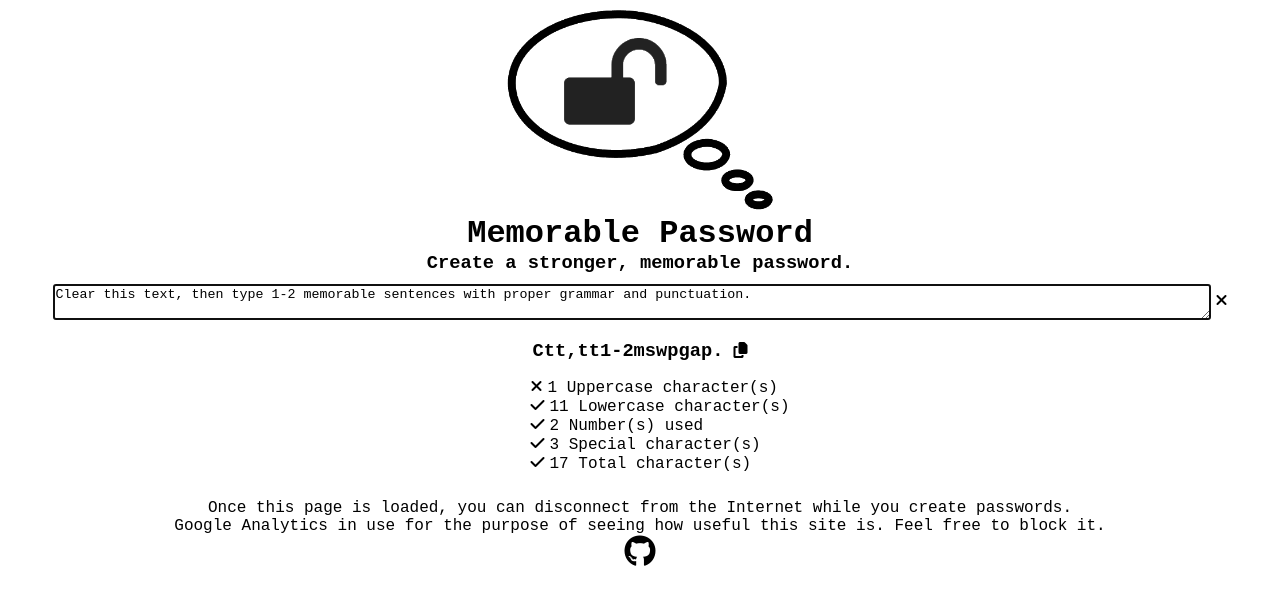
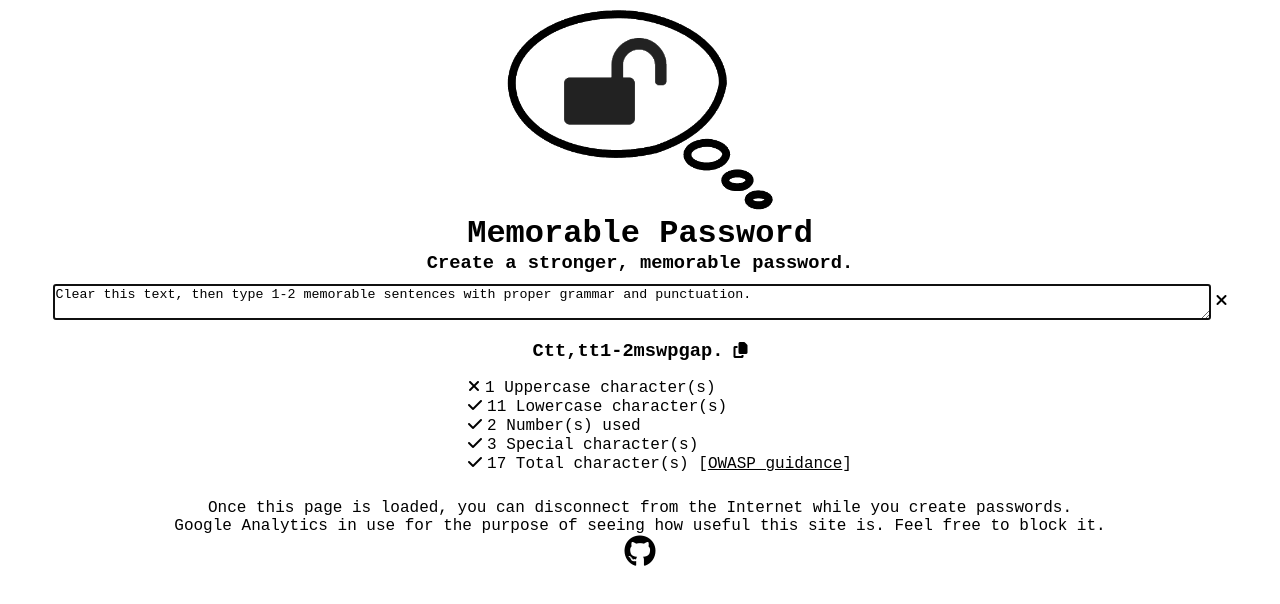
Before and after one commit to itsmikechu/memorable-password, a React (Create React App) app: page / in a window 1280 px wide. Shown: the top 604 px of the page. Built offline with nearby package versions, Linux system fonts and the light colour scheme.

Commit message:
Checklist: increase from 8 to 10 character password minimum per OWASP

```diff
--- a/src/components/Checklist.js
+++ b/src/components/Checklist.js
@@ -3,7 +3,7 @@
 
 class Checklist extends Component {
     minimumCharacterLengthPerCategory = 2;
-    minimumTotalLength = 8;
+    minimumTotalLength = 10; // https://www.owasp.org/index.php/Authentication_Cheat_Sheet#Password_Length
 
     runRegexToGetLength = (value, regex) => {
         if (typeof value === 'undefined' || value === null || value.match(regex) === null) {
@@ -69,7 +69,10 @@
                 </li>
                 <li className="category">
                     <i className={this.satisfiesMinimumLength(this.props.password, this.minimumTotalLength) ? "fa fa-check" : "fa fa-times"}></i>
-                    <span>{this.props.password.length} Total character(s)</span>
+                    <span>
+                        {this.props.password.length} Total character(s)
+                        [<a target="owasp" href="https://www.owasp.org/index.php/Authentication_Cheat_Sheet#Password_Length">OWASP guidance</a>]
+                    </span>
                 </li>
             </ul>
         )
```
